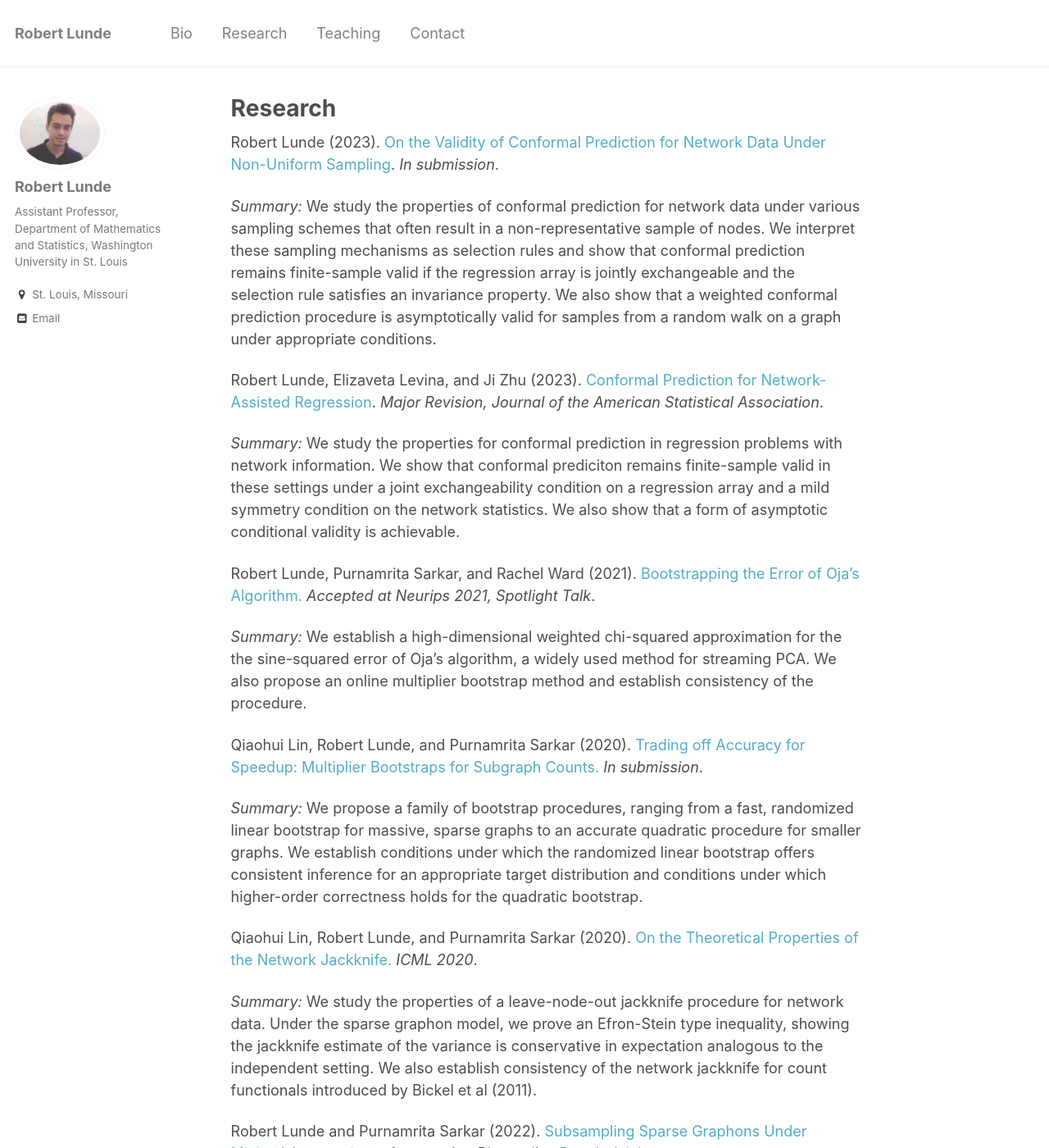
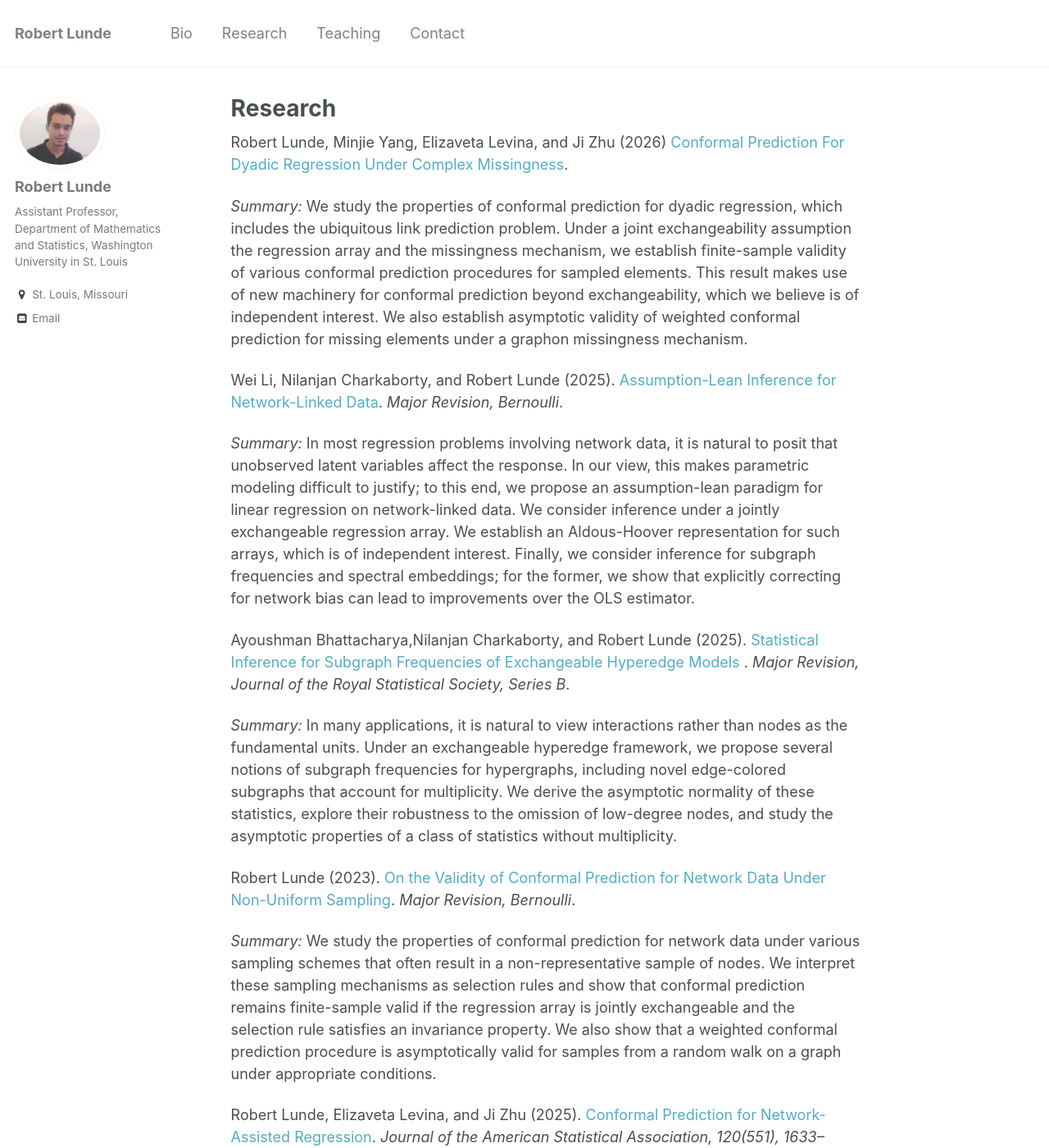
Before and after one commit to rslunde/rslunde.github.io, a Jekyll site: the page built from _pages/research.md, in a window 1280 px wide and 1400 px high. Shown: the whole window at 82% size. Built offline with Jekyll 4.4.1, drawn with Linux system fonts in a browser that asks for light colours; some of the changed text lies outside the part shown.

Commit message:
Update research.md

```diff
--- a/_pages/research.md
+++ b/_pages/research.md
@@ -4,13 +4,33 @@ permalink: /research/
 author_profile: true
 ---
 
-Robert Lunde (2023). [On the Validity of Conformal Prediction for Network Data Under Non-Uniform Sampling](https://arxiv.org/abs/2306.07252). <i>In submission</i>.
+Robert Lunde, Minjie Yang, Elizaveta Levina, and Ji Zhu (2026) [Conformal Prediction For Dyadic Regression Under Complex Missingness](https://arxiv.org/abs/2606.11136).
+
+<i>Summary:</i>
+We study the properties of conformal prediction for dyadic regression, which includes the ubiquitous link prediction problem.  Under a joint exchangeability assumption the regression array and the missingness mechanism, we establish finite-sample validity of various conformal prediction procedures for sampled elements.  This result makes use of new machinery for conformal prediction beyond exchangeability, which we believe is of independent interest.  We also establish asymptotic validity of weighted conformal prediction for missing elements under a graphon missingness mechanism.
+
+
+
+
+
+Wei Li, Nilanjan Charkaborty, and Robert Lunde (2025). [Assumption-Lean Inference for Network-Linked Data](https://arxiv.org/abs/2510.00287). <i>Major Revision, Bernoulli</i>.
+
+<i>Summary:</i>
+In most regression problems involving network data, it is natural to posit that unobserved latent variables affect the response. In our view, this makes parametric modeling difficult to justify; to this end, we propose an assumption-lean paradigm for linear regression on network-linked data. We consider inference under a jointly exchangeable regression array. We establish an Aldous-Hoover representation for such arrays, which is of independent interest. Finally, we consider inference for subgraph frequencies and spectral embeddings; for the former, we show that explicitly correcting for network bias can lead to improvements over the OLS estimator.
+
+Ayoushman Bhattacharya,Nilanjan Charkaborty, and Robert Lunde (2025). [Statistical Inference for Subgraph Frequencies of Exchangeable Hyperedge Models
+](https://arxiv.org/abs/2508.13258).  <i>Major Revision, Journal of the Royal Statistical Society, Series B</i>.
+
+<i>Summary:</i>
+In many applications, it is natural to view interactions rather than nodes as the fundamental units. Under an exchangeable hyperedge framework, we propose several notions of subgraph frequencies for hypergraphs, including novel edge-colored subgraphs that account for multiplicity. We derive the asymptotic normality of these statistics, explore their robustness to the omission of low-degree nodes, and study the asymptotic properties of a class of statistics without multiplicity.
+
+
+Robert Lunde (2023). [On the Validity of Conformal Prediction for Network Data Under Non-Uniform Sampling](https://arxiv.org/abs/2306.07252). <i>Major Revision, Bernoulli</i>.
 
 <i>Summary:</i>
 We study the properties of conformal prediction for network data under various sampling schemes that often result in a non-representative sample of nodes.  We interpret these sampling mechanisms as selection rules and show that conformal prediction remains finite-sample valid if the regression array is jointly exchangeable and the selection rule satisfies an invariance property.  We also show that a weighted conformal prediction procedure is asymptotically valid for samples from a random walk on a graph under appropriate conditions.
 
-
-Robert Lunde, Elizaveta Levina, and Ji Zhu (2023). [Conformal Prediction for Network-Assisted Regression](https://arxiv.org/abs/2302.10095). <i>Major Revision, Journal of the American Statistical Association</i>.
+Robert Lunde, Elizaveta Levina, and Ji Zhu (2025). [Conformal Prediction for Network-Assisted Regression](https://www.tandfonline.com/doi/full/10.1080/01621459.2025.2506198). <i> Journal of the American Statistical Association, 120(551), 1633–1644.</i>.
 
 <i>Summary:</i>
 We study the properties for conformal prediction in regression problems with network information.  We show that conformal prediciton remains finite-sample valid in these settings under a joint exchangeability condition on a regression array and a mild symmetry condition on the network statistics.  We also show that a form of asymptotic conditional validity is achievable.
@@ -20,7 +40,7 @@ Robert Lunde, Purnamrita Sarkar, and Rachel Ward (2021). [Bootstrapping the Erro
 <i>Summary:</i>
 We establish a high-dimensional weighted chi-squared approximation for the the sine-squared error of Oja's algorithm, a widely used method for streaming PCA.  We also propose an online multiplier bootstrap method and establish consistency of the procedure.
 
-Qiaohui Lin, Robert Lunde, and Purnamrita Sarkar (2020). [Trading off Accuracy for Speedup: Multiplier Bootstraps for Subgraph Counts.](https://arxiv.org/abs/2009.06170) <i>In submission</i>.
+Qiaohui Lin, Robert Lunde, and Purnamrita Sarkar (2020). [Trading off Accuracy for Speedup: Multiplier Bootstraps for Subgraph Counts.](https://arxiv.org/abs/2009.06170) <i>major revision, Statistica Sinica</i>.
 
 <i>Summary:</i> We propose a family of bootstrap procedures, ranging from a fast, randomized linear bootstrap for massive, sparse graphs to an accurate quadratic procedure for smaller graphs.  We establish conditions under which the randomized linear bootstrap offers consistent inference for an appropriate target distribution and conditions under which higher-order correctness holds for the quadratic bootstrap.
 
@@ -28,7 +48,7 @@ Qiaohui Lin, Robert Lunde, and Purnamrita Sarkar (2020). [On the Theoretical Pro
 
 <i>Summary:</i> We study the properties of a leave-node-out jackknife procedure for network data.  Under the sparse graphon model, we prove an Efron-Stein type inequality, showing the jackknife estimate of the variance is conservative in expectation analogous to the independent setting.  We also establish consistency of the network jackknife for count functionals introduced by Bickel et al (2011).
 
-Robert Lunde and Purnamrita Sarkar (2022). [Subsampling Sparse Graphons Under Minimal Assumptions.]([https://academic.oup.com/biomet/advance-article-abstract/doi/10.1093/biomet/asac032/6598813]) <i> Accepted at Biometrika. </i> [R code (zip)](https://rslunde.github.io/files/subsampling_graphons_code.zip)
+Robert Lunde and Purnamrita Sarkar. [Subsampling Sparse Graphons Under Minimal Assumptions.]([https://academic.oup.com/biomet/advance-article-abstract/doi/10.1093/biomet/asac032/6598813]) <i> Biometrika, Volume 110, Issue 1, March 2023, Pages 15–32 </i> [R code (zip)](https://rslunde.github.io/files/subsampling_graphons_code.zip)
 
 <i>Summary:</i> We establish a general theory for subsampling network data generated by the sparse
 graphon model; the main requirement is weak convergence of the functional of interest. Under appropriate
@@ -48,7 +68,7 @@ multiplier bootstrap under &theta;-dependence and mean-stationarity.
 
 <i>Keywords:</i> time series, weak dependence, sample splitting, central limit theorem, non-stationarity, bootstrap
 
-Robert Lunde and Cosma Rohilla Shalizi (2017). [Bootstrapping Generalization Error Bounds for Time Series.](https://arxiv.org/pdf/1711.02834.pdf).
+Robert Lunde and Cosma Rohilla Shalizi (2017). [Bootstrapping Generalization Error Bounds for Time Series.](https://arxiv.org/pdf/1711.02834.pdf), <i>major revision, Sankhya A</i>.
 
 <i>Summary:</i> We establish conditions under which a bootstrap estimator of the generalization error may be
 used to construct valid confidence intervals for the risk of a time series model.  We show that autoregressive
```
